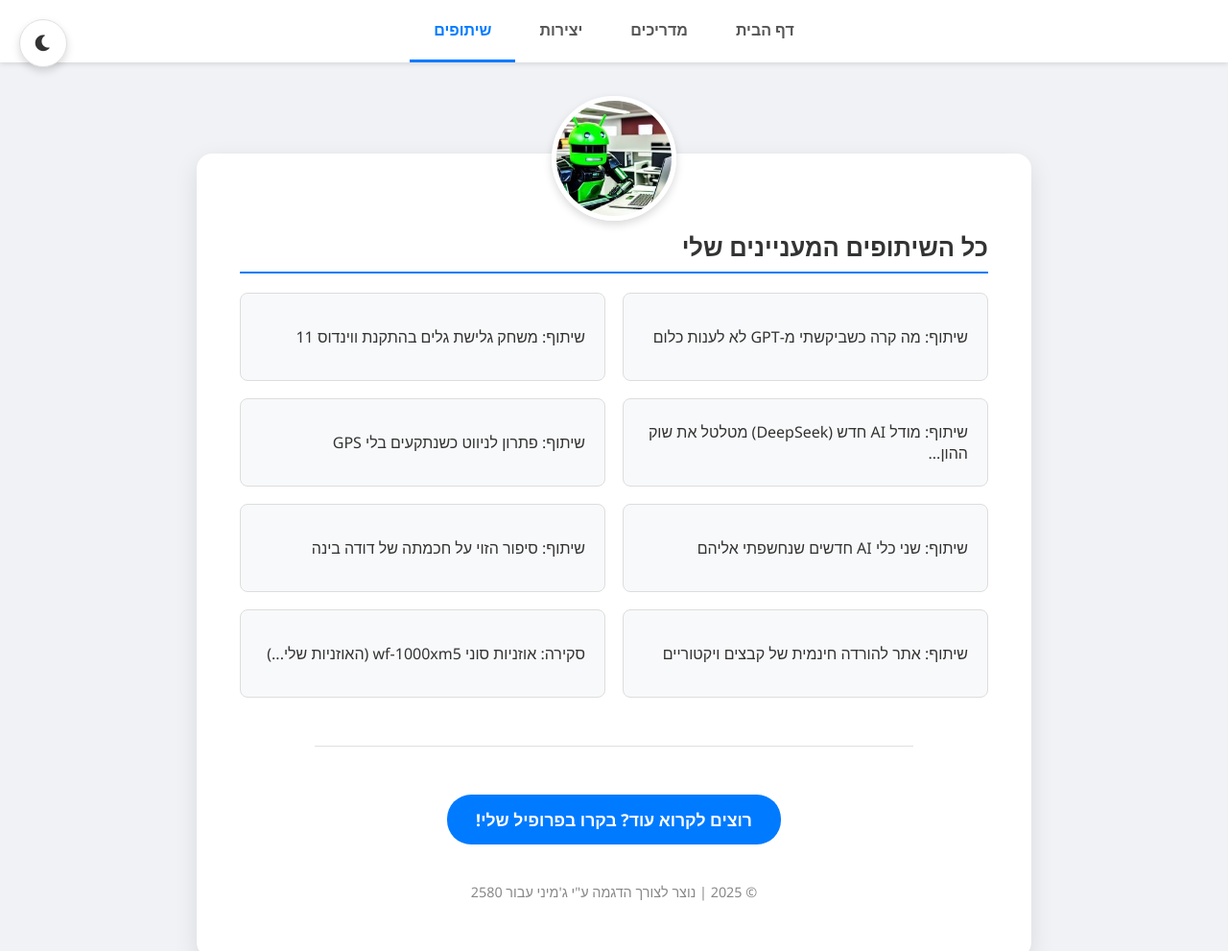
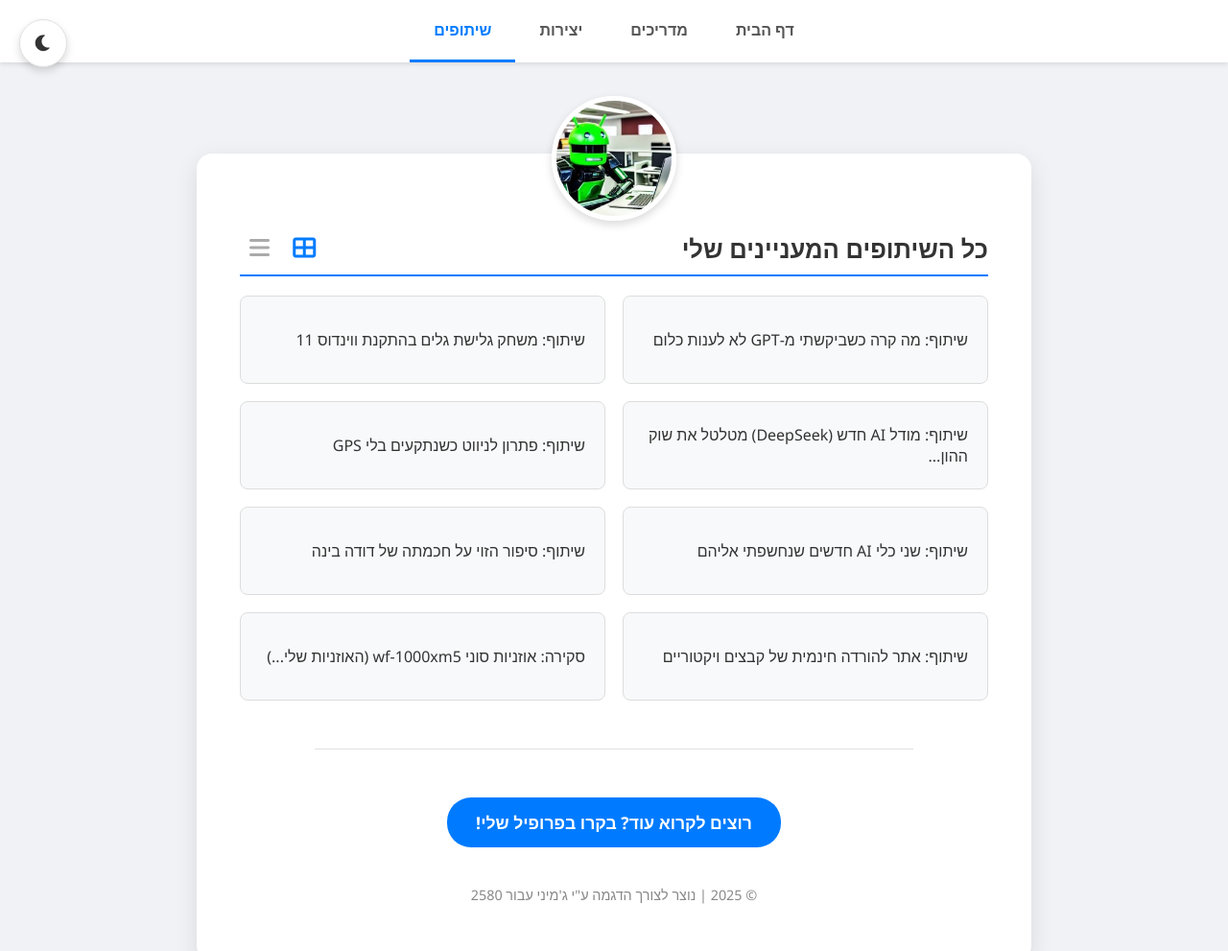
Before and after one commit to yo-2580/profile2580, a plain HTML site: page shares.html in a window 1280 px wide. Shown: the top 991 px of the page at 96% size. Drawn offline with Linux system fonts and the light colour scheme.

Commit message:
Update shares.html

```diff
--- a/shares.html
+++ b/shares.html
@@ -26,9 +26,15 @@
         h3 { color: var(--h3-color); font-size: 1.6em; margin: 0; font-weight: bold; }
         .separator { border: 0; height: 1px; background-color: var(--separator-color); margin: 50px auto; width: 80%; transition: background-color 0.3s; }
         .section-header { display: flex; justify-content: space-between; align-items: center; margin-top: 0; margin-bottom: 20px; border-bottom: 2px solid var(--active-nav-color); padding-bottom: 8px; transition: border-color 0.3s; }
+        .view-toggle-btn { background: none; border: none; cursor: pointer; font-size: 1.5em; color: #aaa; padding: 5px 10px; transition: color 0.2s; }
+        .view-toggle-btn:hover { color: #555; }
+        .dark-mode .view-toggle-btn:hover { color: #fff; }
+        .view-toggle-btn.active { color: var(--active-nav-color); }
         .links-container { display: grid; grid-template-columns: repeat(auto-fit, minmax(280px, 1fr)); gap: 18px; }
+        .links-container.list-view { display: flex; flex-direction: column; gap: 15px; }
         .content-link { display: flex; align-items: center; justify-content: flex-start; background-color: var(--link-card-bg); color: var(--text-color); padding: 15px 20px; text-decoration: none; border-radius: 8px; border: 1px solid var(--link-card-border); transition: all 0.2s ease-in-out; font-weight: 500; text-align: right; min-height: 60px; }
         .content-link:hover { background-color: #e9ecef; border-color: var(--active-nav-color); color: #0056b3; transform: translateY(-3px); box-shadow: 0 4px 12px rgba(0,0,0,0.08); }
+        .links-container.list-view .content-link { padding: 14px 20px; min-height: auto; font-size: 1.05em; }
         .dark-mode .content-link:hover { background-color: #3a3a3a; color: #fff; }
         .main-cta-btn { display: inline-block; background-color: #007bff; color: #ffffff; padding: 14px 30px; text-decoration: none; border-radius: 25px; font-weight: bold; transition: background-color 0.3s; font-size: 1.1em; }
         .main-cta-btn:hover { background-color: #0056b3; }
@@ -48,8 +54,14 @@
         <a href="index.html" class="profile-pic-link" title="חזרה לדף הבית">
             <img src="2580.jpeg" alt="תמונת הפרופיל של 2580" class="profile-pic">
         </a>
-        <div class="section-header"><h3>כל השיתופים המעניינים שלי</h3></div>
-        <div class="links-container">
+        <div class="section-header">
+            <h3>כל השיתופים המעניינים שלי</h3>
+            <div>
+                <button id="grid-view-btn" class="view-toggle-btn" title="תצוגת רשת"><i class="fas fa-th-large"></i></button>
+                <button id="list-view-btn" class="view-toggle-btn" title="תצוגת רשימה"><i class="fas fa-bars"></i></button>
+            </div>
+        </div>
+        <div class="links-container" id="links-container">
             <a href="https://mitmachim.top/topic/78758/" target="_blank" rel="noopener noreferrer" class="content-link">שיתוף: מה קרה כשביקשתי מ-GPT לא לענות כלום</a>
             <a href="https://mitmachim.top/topic/76315/" target="_blank" rel="noopener noreferrer" class="content-link">שיתוף: משחק גלישת גלים בהתקנת ווינדוס 11</a>
             <a href="https://mitmachim.top/post/909336" target="_blank" rel="noopener noreferrer" class="content-link">שיתוף: מודל AI חדש (DeepSeek) מטלטל את שוק ההון...</a>
@@ -65,13 +77,40 @@
     </div>
     <button id="dark-mode-toggle" title="שנה מצב תצוגה"><i class="fas fa-moon"></i></button>
     <script>
-        const toggleBtn = document.getElementById('dark-mode-toggle');
-        const toggleIcon = toggleBtn.querySelector('i');
+        // Dark Mode Toggle
+        const darkModeBtn = document.getElementById('dark-mode-toggle');
+        const darkModeIcon = darkModeBtn.querySelector('i');
         const docElement = document.documentElement;
+        function setDarkModeIcon() { if (docElement.classList.contains('dark-mode')) { darkModeIcon.classList.remove('fa-moon'); darkModeIcon.classList.add('fa-sun'); } else { darkModeIcon.classList.remove('fa-sun'); darkModeIcon.classList.add('fa-moon'); } }
+        darkModeBtn.addEventListener('click', () => { docElement.classList.toggle('dark-mode'); localStorage.setItem('theme', docElement.classList.contains('dark-mode') ? 'dark' : 'light'); setDarkModeIcon(); });
+        setDarkModeIcon();
 
-        function setIcon() { if (docElement.classList.contains('dark-mode')) { toggleIcon.classList.remove('fa-moon'); toggleIcon.classList.add('fa-sun'); } else { toggleIcon.classList.remove('fa-sun'); toggleIcon.classList.add('fa-moon'); } }
-        toggleBtn.addEventListener('click', () => { docElement.classList.toggle('dark-mode'); if (docElement.classList.contains('dark-mode')) { localStorage.setItem('theme', 'dark'); } else { localStorage.setItem('theme', 'light'); } setIcon(); });
-        setIcon();
+        // Grid/List View Toggle
+        const gridViewBtn = document.getElementById('grid-view-btn');
+        const listViewBtn = document.getElementById('list-view-btn');
+        const container = document.getElementById('links-container');
+        const savedView = localStorage.getItem('viewMode');
+
+        if (savedView === 'list') {
+            container.classList.add('list-view');
+            listViewBtn.classList.add('active');
+        } else {
+            gridViewBtn.classList.add('active');
+        }
+
+        gridViewBtn.addEventListener('click', () => {
+            container.classList.remove('list-view');
+            gridViewBtn.classList.add('active');
+            listViewBtn.classList.remove('active');
+            localStorage.setItem('viewMode', 'grid');
+        });
+
+        listViewBtn.addEventListener('click', () => {
+            container.classList.add('list-view');
+            listViewBtn.classList.add('active');
+            gridViewBtn.classList.remove('active');
+            localStorage.setItem('viewMode', 'list');
+        });
     </script>
 </body>
 </html>
```
